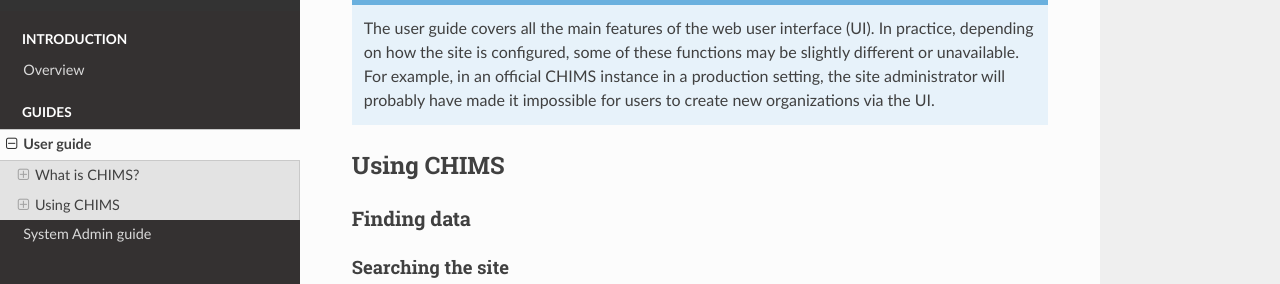
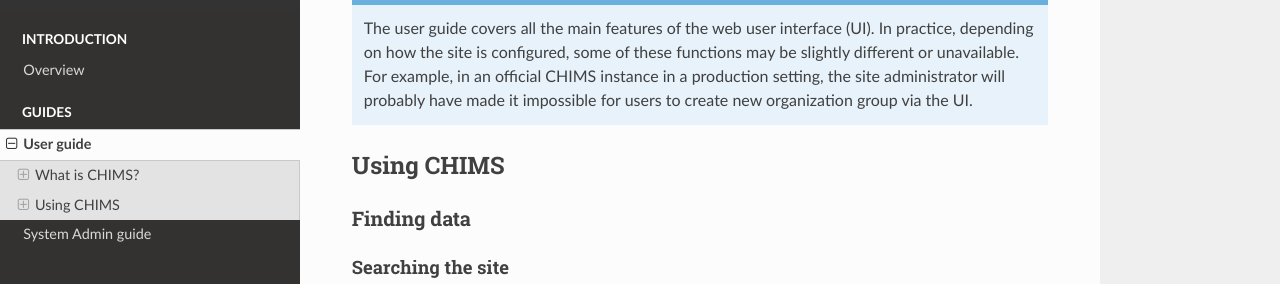
Before and after one commit to archesnep/chimsdoc, a Sphinx documentation site: the page built from docs/userguide.txt, in a window 1280 px wide and 900 px high, scrolled down 1325 px. Shown: the part 239-523 px from the top of the window. Built offline with Sphinx 7.4.7 and the Read the Docs theme 2.0.0, drawn with Linux system fonts in a browser that asks for light colours; pages that are not in the unit, such as notebooks, are missing from menus.

Commit message:
Update userguide.txt

```diff
--- a/docs/userguide.txt
+++ b/docs/userguide.txt
@@ -67,7 +67,7 @@
     In practice, depending on how the site is configured, some of these functions
     may be slightly different or unavailable. For example, in an official CHIMS
     instance in a production setting, the site administrator will probably have
-    made it impossible for users to create new organizations via the UI.
+    made it impossible for users to create new organization group via the UI.
 
 ----------
 Using CHIMS
```
